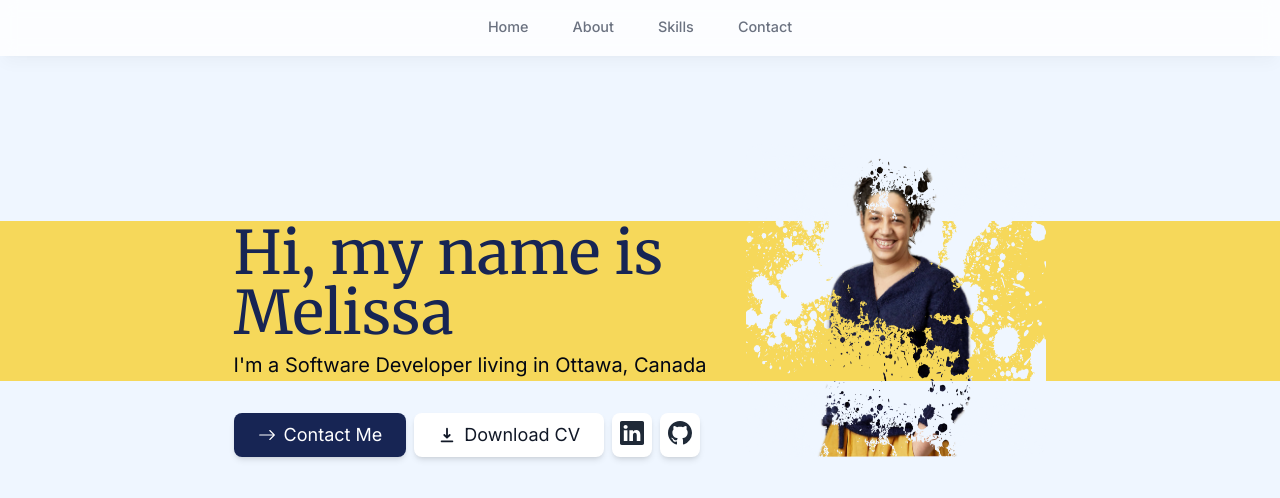
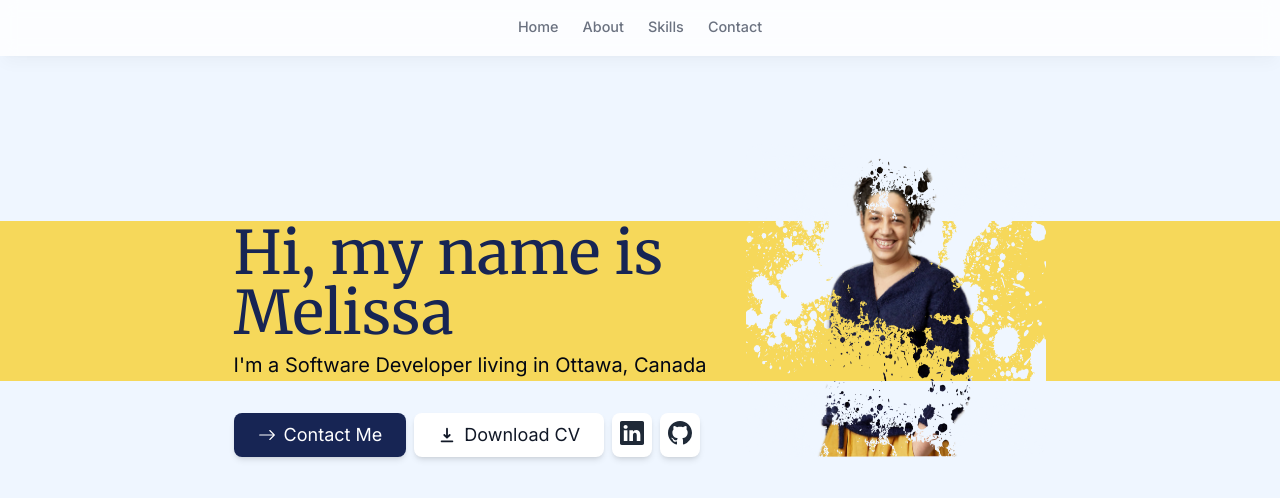
Before and after one commit to MissaDavid/my-profile, a Next.js app: page / in a window 1280 px wide. Shown: the top 498 px of the page. Built offline with nearby package versions, Linux system fonts and the light colour scheme; no server answers.

Commit message:
(src): Header -> Navigation
Signed-off-by: Mel Tamplin <mei.chohee@gmail.com>

```diff
--- a/src/app/layout.tsx
+++ b/src/app/layout.tsx
@@ -2,7 +2,7 @@ import type { Metadata } from "next";
 import {SpeedInsights} from "@vercel/speed-insights/next"
 import { Inter, Merriweather } from "next/font/google";
 import "./globals.css";
-import Header from "@/components/header";
+import Navigation from "@/components/navigation";
 import { Toaster } from "react-hot-toast";
 import Footer from "@/components/footer";
 
@@ -26,7 +26,7 @@ export default function RootLayout({
   return (
     <html lang="en" className={`${inter.variable} ${merriweather.variable} `}>
       <body className={`bg-blue-50 text-gray-950`}>
-        <Header />
+        <Navigation />
         {children}
         <Footer />
         <Toaster position={"top-center"} reverseOrder={false} />
--- a/src/components/header.tsx
+++ b/src/components/navigation.tsx
@@ -5,7 +5,7 @@ import Link from "next/link";
 
 import { links } from "@/data/content";
 
-export default function Header() {
+export default function Navigation() {
   return (
     <header className="z-[999] relative">
       <motion.div
@@ -14,7 +14,7 @@ export default function Header() {
         animate={{ y: 0, opacity: 1 }}
       ></motion.div>
       <nav className="flex fixed top-[0.15rem] left-1/2 h-12 -translate-x-1/2 py-2">
-        <ul className="flex w-[22rem] flex-wrap items-center justify-center gap-y-1 text-[0.9rem] font-medium text-gray-500 sm:w-[initial] sm:flex-nowrap sm:gap-5">
+        <ul className="flex w-[22rem] flex-wrap items-center justify-center gap-y-1 text-[0.9rem] font-medium text-gray-500 sm:flex-nowrap">
           {links.map((link) => (
             <motion.li
               key={link.hash}
```
